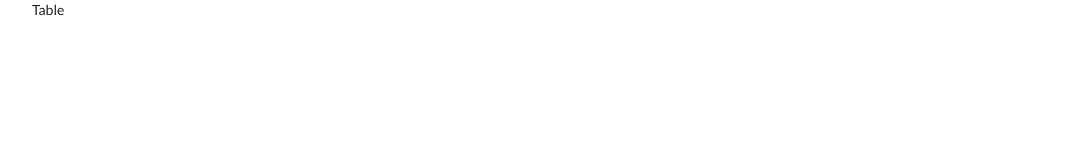
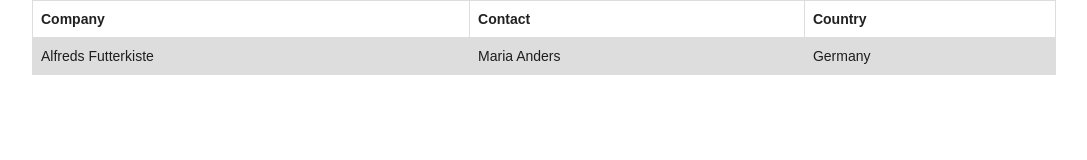
Before and after one commit to azmul/pathao-technical-assessment, a React app: page / in a window 1280 px wide. Shown: the whole page, without its empty margins (96-1183 px from the left). Built offline with nearby package versions, Linux system fonts and the light colour scheme; no server answers.

Commit message:
data fetching done

```diff
--- a/src/components/App/App.scss
+++ b/src/components/App/App.scss
@@ -1,4 +1,4 @@
 .App{
   margin-left: 10%;
-  margin-right: 100%;
+  margin-right: 10%;
 }
--- a/src/components/App/Table/Table.js
+++ b/src/components/App/Table/Table.js
@@ -1,18 +1,54 @@
 import React, { Component } from 'react';
 import PropTypes from 'prop-types';
+import {connect} from 'react-redux';
 
 import './Table.css';
+import {fetchdatas} from '../../../redux/actions/tableActions';
 
 class Table extends Component {
     constructor(props) {
         super(props);
-        this.state = {  };
+        this.state = {
+            done: false
+        };
+    }
+    componentWillMount = () =>{
+        this.props.fetchdatas();
     }
     render() {
+        const {datas} = this.props;
+        const tableHeaderData = datas[1];
+
+        //const tableHeader = Object.keys(tableHeaderData);
+        console.log(tableHeaderData);
+
         return (
-            <div>Table</div>
+            <table>
+                <tbody>
+                    <tr>
+                        <th>Company</th>
+                        <th>Contact</th>
+                        <th>Country</th>
+                    </tr>
+                    <tr>
+                        <td>Alfreds Futterkiste</td>
+                        <td>Maria Anders</td>
+                        <td>Germany</td>
+                    </tr>
+                </tbody>
+            </table>
         );
     }
 }
 
-export default Table;
+Table.propTypes = {
+    fetchdatas: PropTypes.func.isRequired,
+    datas: PropTypes.array.isRequired
+}
+
+const mapStateToProps = ({datas}) =>{
+  return{
+      datas : datas.items
+  }
+}
+export default connect(mapStateToProps ,{fetchdatas})(Table);
--- a/src/components/App/Table/Table.scss
+++ b/src/components/App/Table/Table.scss
@@ -0,0 +1,15 @@
+table {
+    font-family: arial, sans-serif;
+    border-collapse: collapse;
+    width: 100%;
+}
+
+td, th {
+    border: 1px solid #dddddd;
+    text-align: left;
+    padding: 8px;
+}
+
+tr:nth-child(even) {
+    background-color: #dddddd;
+}
--- a/src/index.js
+++ b/src/index.js
@@ -8,7 +8,7 @@ import registerServiceWorker from './registerServiceWorker';
 import axios from 'axios';
 
 import store from './redux/store';
-axios.defaults.baseURL = 'http://localhost:3004/datas/';
+axios.defaults.baseURL = 'http://localhost:3004/';
 
 ReactDOM.render(
     <Provider store={store}>
```
Also changed, not shown: src/components/App/App.css, src/components/App/Table/Table.css.
